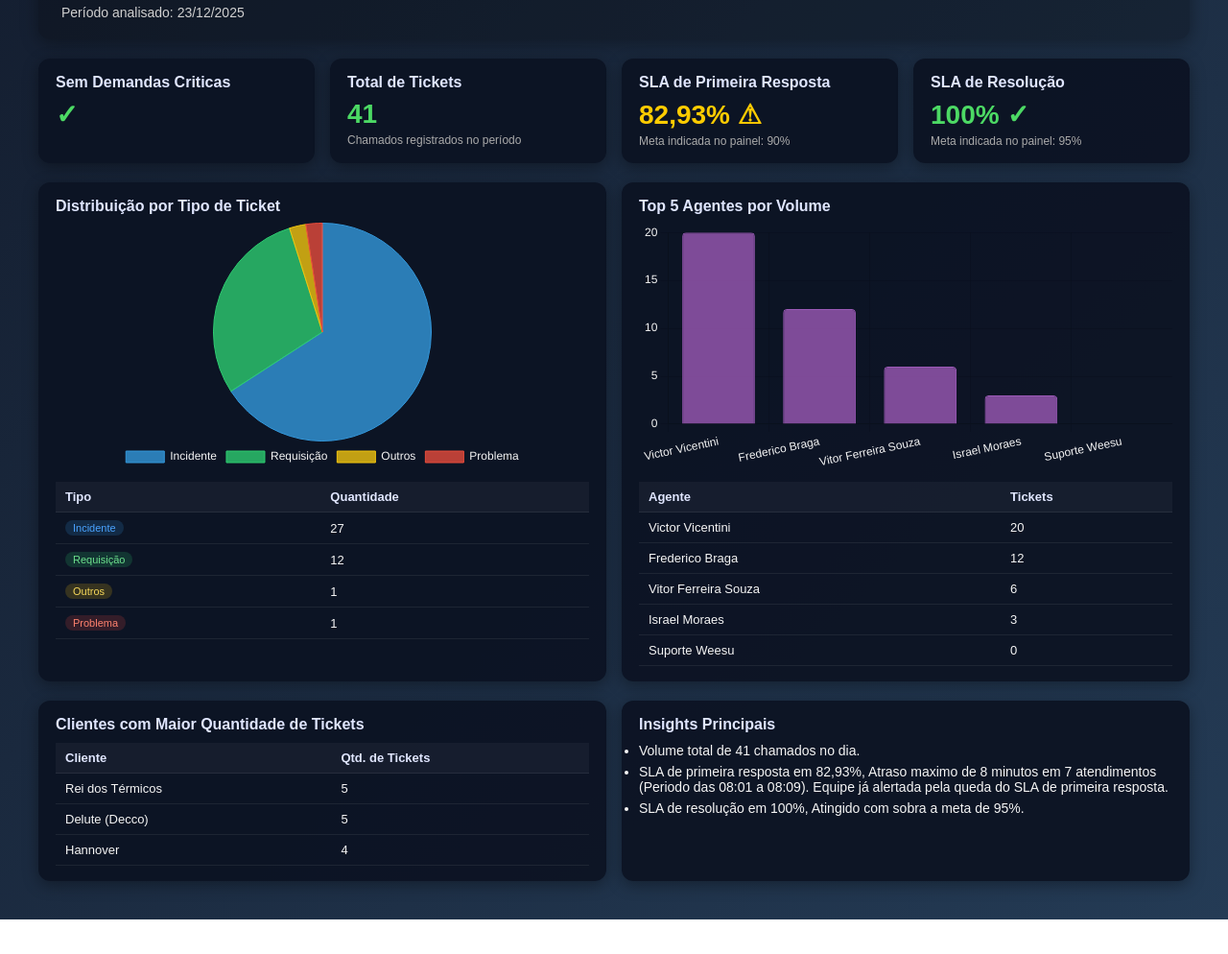
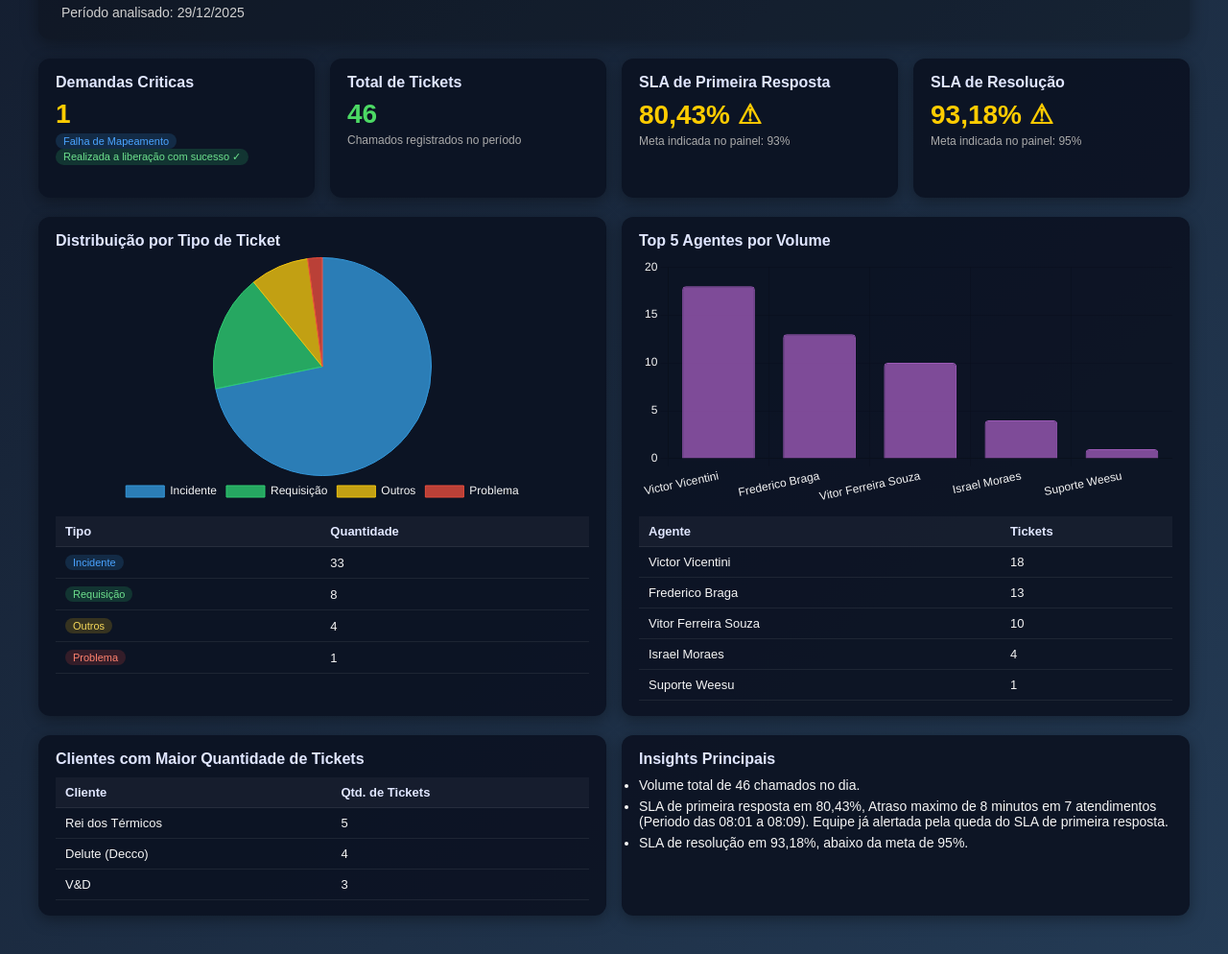
Before and after one commit to is-moraes/RelatorioSup, a plain HTML site: page realtorio 2 22-12-25.html in a window 1280 px wide. Shown: the part 72-1066 px from the top of the page at 96% size. Before the commit the page ends 1030 px from the top, so only its background shows below. Drawn offline with nearby package versions, Linux system fonts and the light colour scheme.

Commit message:
Update realtorio 2 22-12-25.html

```diff
--- a/realtorio 2 22-12-25.html
+++ b/realtorio 2 22-12-25.html
@@ -132,36 +132,36 @@
 <div class="container">
     <div class="header">
         <h1>Relatório de Atendimentos - Suporte Técnico</h1>
-        <p>Período analisado: 23/12/2025</p>
+        <p>Período analisado: 29/12/2025</p>
     </div>
 
     <!-- KPIs principais -->
     <div class="kpi-grid">
         <div class="card">
-            <h2>Sem Demandas Criticas</h2>
-            <div class="kpi-value kpi-ok">✓</div>
-            <!-- <div class="kpi-value kpi-alert">2</div>
-            <div class="kpi-sub"><td><span class="badge badge-incidente">Hannover</span></td> </div>
-            <div class="kpi-sub">202512224 <br>Pedido em atraso - ML</div>
-            <div class="kpi-sub"><td><span class="badge badge-outros">Em aberto</span></td></div>
+            <h2>Demandas Criticas</h2>
+            <!--<div class="kpi-value kpi-ok">✓</div>-->
+            <div class="kpi-value kpi-alert">1</div>
+            <div class="kpi-sub"><td><span class="badge badge-incidente">Falha de Mapeamento</span></td> </div>
+            <!--div class="kpi-sub">202512224 <br>Pedido em atraso - ML</div-->
+            <div class="kpi-sub"><td><span class="badge badge-requisicao">Realizada a liberação com sucesso ✓</span></td></div>
             <br>
-            <div class="kpi-sub"><td><span class="badge badge-incidente">Tudo Limpinho</span></td></div>
+            <!--div class="kpi-sub"><td><span class="badge badge-incidente">Tudo Limpinho</span></td></div>
             <div class="kpi-sub">202512222 <br> F.entrega/Importação de anúncios TikTok</div>
-            <div class="kpi-sub"><td><span class="badge badge-requisicao">Finalizado</span></td></div> -->
+            <div class="kpi-sub"><td><span class="badge badge-requisicao">Finalizado</span></td></div>-->
         </div>
         <div class="card">
             <h2>Total de Tickets</h2>
-            <div class="kpi-value kpi-ok">41</div>
+            <div class="kpi-value kpi-ok">46</div>
             <div class="kpi-sub">Chamados registrados no período</div>
         </div>
         <div class="card">
             <h2>SLA de Primeira Resposta</h2>
-            <div class="kpi-value kpi-alert">82,93% ⚠</div>
-            <div class="kpi-sub">Meta indicada no painel: 90%</div>
+            <div class="kpi-value kpi-alert">80,43% ⚠</div>
+            <div class="kpi-sub">Meta indicada no painel: 93%</div>
         </div>
         <div class="card">
             <h2>SLA de Resolução</h2>
-            <div class="kpi-value kpi-ok">100% ✓</div>
+            <div class="kpi-value kpi-alert">93,18% ⚠</div>
             <div class="kpi-sub">Meta indicada no painel: 95%</div>
         </div>
     </div>
@@ -181,15 +181,15 @@
                 <tbody>
                     <tr>
                         <td><span class="badge badge-incidente">Incidente</span></td>
-                        <td>27</td>
+                        <td>33</td>
                     </tr>
                     <tr>
                         <td><span class="badge badge-requisicao">Requisição</span></td>
-                        <td>12</td>
+                        <td>8</td>
                     </tr>
                     <tr>
                         <td><span class="badge badge-outros">Outros</span></td>
-                        <td>1</td>
+                        <td>4</td>
                     </tr>
                     <tr>
                         <td><span class="badge badge-problema">Problema</span></td>
@@ -210,11 +210,11 @@
                     </tr>
                 </thead>
                 <tbody>
-                    <tr><td>Victor Vicentini</td><td>20</td></tr>
-                    <tr><td>Frederico Braga</td><td>12</td></tr>
-                    <tr><td>Vitor Ferreira Souza</td><td>6</td></tr>
-                    <tr><td>Israel Moraes</td><td>3</td></tr>
-                    <tr><td>Suporte Weesu</td><td>0</td></tr>
+                    <tr><td>Victor Vicentini</td><td>18</td></tr>
+                    <tr><td>Frederico Braga</td><td>13</td></tr>
+                    <tr><td>Vitor Ferreira Souza</td><td>10</td></tr>
+                    <tr><td>Israel Moraes</td><td>4</td></tr>
+                    <tr><td>Suporte Weesu</td><td>1</td></tr>
                 </tbody>
             </table>
         </div>
@@ -233,8 +233,8 @@
                 </thead>
                 <tbody>
                     <tr><td>Rei dos Térmicos</td><td>5</td></tr>
-                    <tr><td>Delute (Decco)</td><td>5</td></tr>
-                    <tr><td>Hannover</td><td>4</td></tr>
+                    <tr><td>Delute (Decco)</td><td>4</td></tr>
+                    <tr><td>V&D</td><td>3</td></tr>
                     <!--tr><td>EDAUS</td><td>4</td></tr>
                     <tr><td>Hannover</td><td>4</td></tr-->
                 </tbody>
@@ -244,9 +244,9 @@
         <div class="card">
             <h2>Insights Principais</h2>
             <ul class="insights-list">
-                <li>Volume total de 41 chamados no dia.</li>
-                <li>SLA de primeira resposta em 82,93%, Atraso maximo de 8 minutos em 7 atendimentos (Periodo das 08:01 a 08:09). Equipe já alertada pela queda do SLA de primeira resposta.</li>
-                <li>SLA de resolução em 100%, Atingido com sobra a meta de 95%.</li>
+                <li>Volume total de 46 chamados no dia.</li>
+                <li>SLA de primeira resposta em 80,43%, Atraso maximo de 8 minutos em 7 atendimentos (Periodo das 08:01 a 08:09). Equipe já alertada pela queda do SLA de primeira resposta.</li>
+                <li>SLA de resolução em 93,18%, abaixo da meta de 95%.</li>
                 <br></li>
             </ul>
         </div>
@@ -261,7 +261,7 @@
         data: {
             labels: ['Incidente', 'Requisição', 'Outros', 'Problema'],
             datasets: [{
-                data: [27, 12, 1, 1],
+                data: [33, 8, 4, 1],
                 backgroundColor: [
                     'rgba(52, 152, 219, 0.8)',
                     'rgba(46, 204, 113, 0.8)',
@@ -292,7 +292,7 @@
             labels: ['Victor Vicentini', 'Frederico Braga', 'Vitor Ferreira Souza', 'Israel Moraes', 'Suporte Weesu'],
             datasets: [{
                 label: 'Tickets',
-                data: [20, 12, 6, 3, 0],
+                data: [18, 13, 10, 4, 1],
                 backgroundColor: 'rgba(155, 89, 182, 0.8)',
                 borderColor: 'rgba(155, 89, 182, 1)',
                 borderWidth: 1,
```
